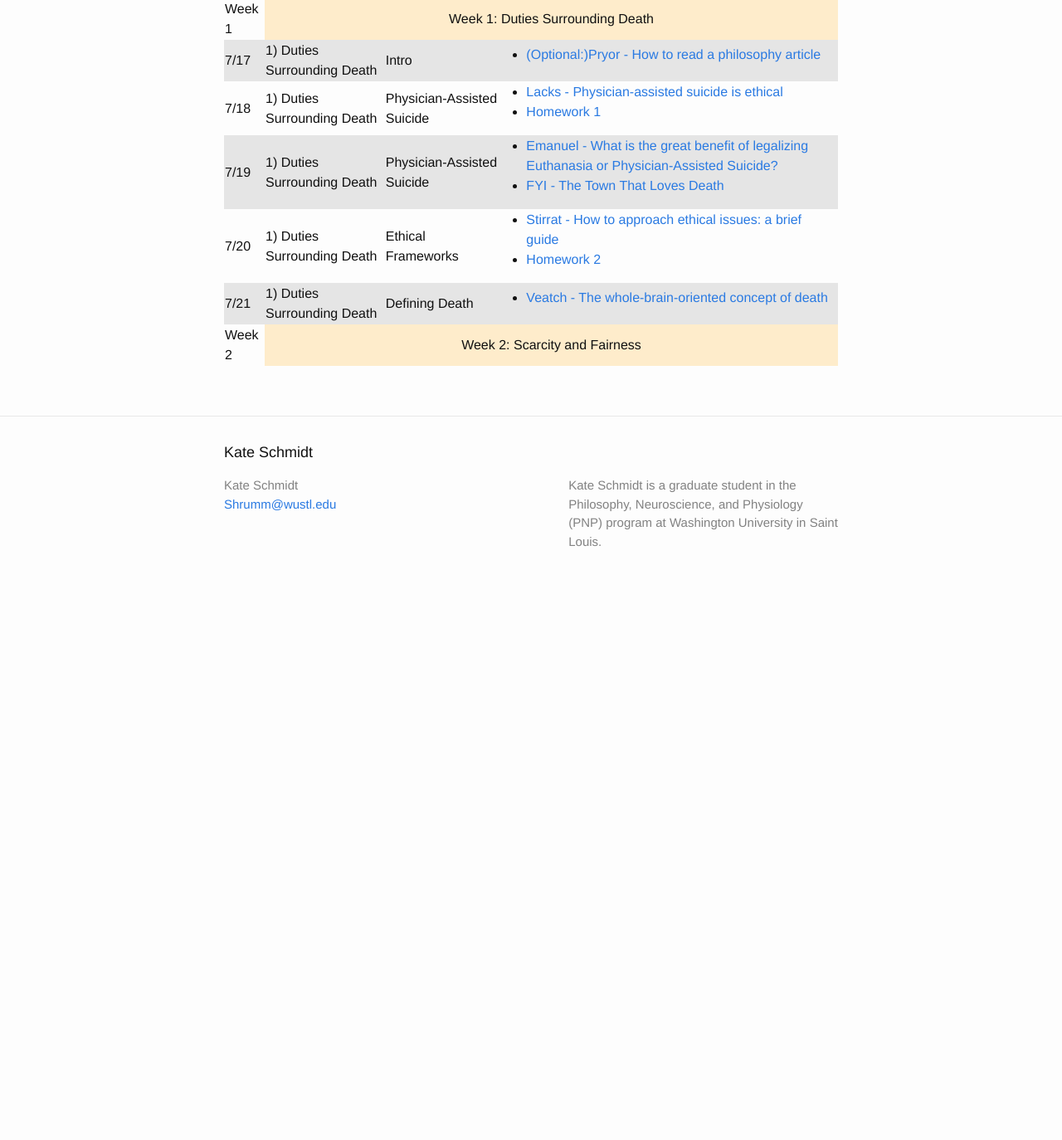
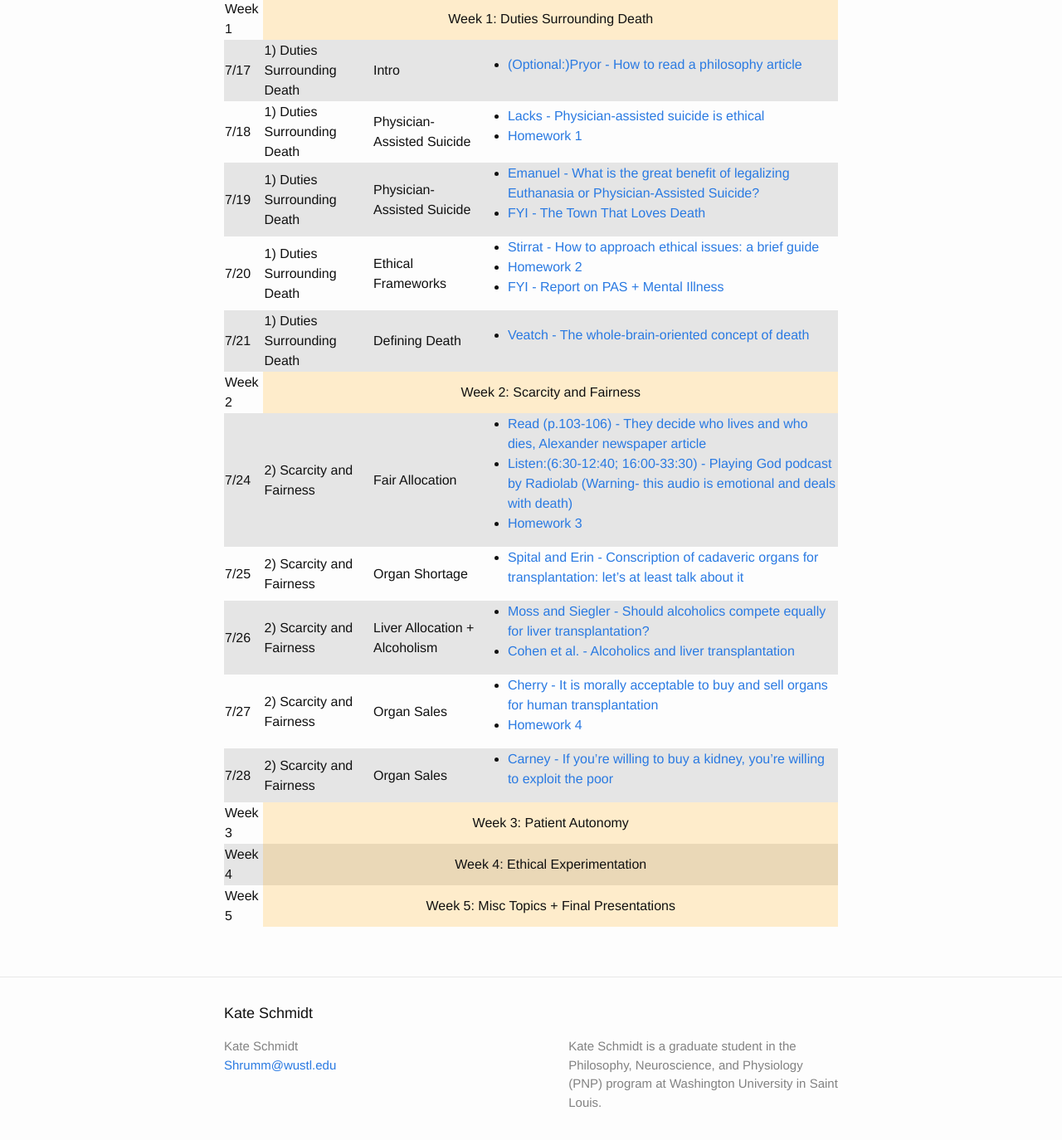
Before and after one commit to kcsschmidt/website, a Jekyll site: the page built from classes/biomed/index.html, in a window 1280 px wide and 1400 px high, scrolled down 294 px. Shown: the top 1374 px of the window at 83% size. Built offline with Jekyll 4.4.1, drawn with Linux system fonts in a browser that asks for light colours; before the commit the page ends 1018 px from its top, so only the background shows below that.

Commit message:
updated week two

```diff
--- a/classes/biomed/index.html
+++ b/classes/biomed/index.html
@@ -69,6 +69,7 @@ menu: classes
             <a href="/BME2016/Stirrat-HowToApproach.pdf">Stirrat - How to approach ethical issues: a brief guide</a>
           </li>
           <li><a href="/BME2016/Homework2.docx">Homework 2</a></li>
+          <li><a href="/BME2016/mentalillness.pdf">FYI - Report on PAS + Mental Illness</a></li>
         </ul>
       </td>
     </tr>
@@ -87,48 +88,71 @@ menu: classes
       <td>Week 2</td>
       <td class="centered attn" colspan="3">Week 2: Scarcity and Fairness</td>
     </tr>
-    <tr class="hidden">
-      <td>7/25</td>
-      <td>Unit 2</td>
-      <td>Scarcity</td>
+    <tr>
+      <td>7/24</td>
+      <td>2) Scarcity and Fairness</td>
+      <td>Fair Allocation</td>
       <td>
         <ul>
-          <li><a href="/BME2016/">Alexander - They decide who lives and who dies</a></li>
-          <li><a href="/BME2016/Singer-WhyWeMustRation.pdf">Singer: Why we must ration health care</a></li>
+          <li><a href="/BME2016/">Read (p.103-106) - They decide who lives and who dies, Alexander newspaper article</a></li>
+          <li><a href="http://www.radiolab.org/story/playing-god/">Listen:(6:30-12:40; 16:00-33:30) - Playing God podcast by Radiolab (Warning- this audio is emotional and deals with death)</a></li>
+          <li><a href="/BME2016/Homework3.docx">Homework 3</a></li>
         </ul>
       </td>
     </tr>
-    <tr class="hidden">
+    <tr>
+      <td>7/25</td>
+      <td>2) Scarcity and Fairness</td>
+      <td>Organ Shortage</td>
+      <td>
+        <ul>
+          <li><a href="/BME2016/SpitalErin-ConscriptionCadavericOrgans.pdf">Spital and Erin - Conscription of cadaveric organs for transplantation: let’s at least talk about it</a></li>
+        </ul>
+      </td>
+    </tr>
+    <tr>
       <td>7/26</td>
-      <td>Unit 2</td>
-      <td>Organ Sales</td>
-      <td><a href="/BME2016/Cherry-MorallyAcceptable.pdf">Cherry - It is morally acceptable to buy and sell organs for human transplantation</a></td>
+      <td>2) Scarcity and Fairness</td>
+      <td>Liver Allocation + Alcoholism</td>
+      <td>
+        <ul>
+          <li><a href="/BME2016/MossSiegler-ShouldAlcoholics.pdf">Moss and Siegler - Should alcoholics compete equally for liver transplantation?</a></li>
+          <li><a href="/BME2016/Cohen-AlcoholicsLiverTransplantation.pdf">Cohen et al. -  Alcoholics and liver transplantation</a></li>
+        </ul>
+      </td>
     </tr>
-    <tr class="hidden">
-      <td class="centered attn" colspan="4">Assignment 2 due</td>
-    </tr>
-    <tr class="hidden">
+    <tr>
       <td>7/27</td>
-      <td>Unit 2</td>
+      <td>2) Scarcity and Fairness</td>
       <td>Organ Sales</td>
       <td>
         <ul>
-          <li><a href="/BME2016/DelmonicoCapron-OurBodyParts.pdf">Delmonico and Capron - Our body parts shouldn’t be for sale</a></li>
+          <li><a href="/BME2016/Cherry-MorallyAcceptable.pdf">Cherry - It is morally acceptable to buy and sell organs for human transplantation</a></li>
+          <li><a href="/BME2016/Homework4.docx">Homework 4</a></li>
+        </ul>
+      </td>
+    </tr>
+    <tr>
+      <td>7/28</td>
+      <td>2) Scarcity and Fairness</td>
+      <td>Organ Sales</td>
+      <td>
+        <ul>
           <li><a href="/BME2016/Carney-IfYou'reWilling.pdf">Carney - If you’re willing to buy a kidney, you’re willing to exploit the poor</a></li>
         </ul>
       </td>
     </tr>
-    <tr class="hidden">
-      <td>7/28</td>
-      <td>Unit 2</td>
-      <td>Conscription</td>
-      <td><a href="/BME2016/SpitalErin-ConscriptionCadavericOrgans.pdf">Spital and Erin - Conscription of cadaveric organs for transplantation: let’s at least talk about it</a></td>
+    <tr>
+      <td>Week 3</td>
+      <td class="centered attn" colspan="3">Week 3: Patient Autonomy</td>
     </tr>
-    <tr class="hidden">
-      <td>7/29</td>
-      <td>Unit 2</td>
-      <td>Liver transplants and alcoholism</td>
-      <td><a href="/BME2016/MossSiegler-ShouldAlcoholics.pdf">Moss and Siegler - Should alcoholics compete equally for liver transplantation?</a></td>
+    <tr>
+      <td>Week 4</td>
+      <td class="centered attn" colspan="3">Week 4: Ethical Experimentation</td>
+    </tr>
+    <tr>
+      <td>Week 5</td>
+      <td class="centered attn" colspan="3">Week 5: Misc Topics + Final Presentations</td>
     </tr>
     <tr class="hidden">
       <td>8/1</td>
```
